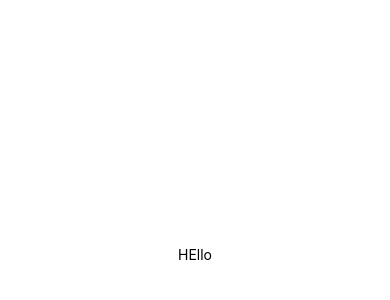
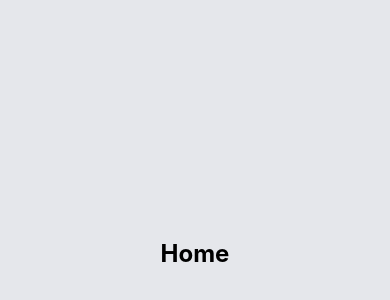
Before and after one commit to elalami-m/job-search-app, a React Native app: screen / in a window 390 px wide. Shown: the part 168-468 px from the top of the page. Built offline with nearby package versions, Linux system fonts and the light colour scheme.

Commit message:
adding tailwind css & Home screen & AndroidSafeAreaView component to fix the SafeAreaView padding top bug

```diff
--- a/App.tsx
+++ b/App.tsx
@@ -1,22 +1,10 @@
-import { StatusBar } from 'expo-status-bar';
-import { StyleSheet, Text, View } from 'react-native';
-import Navigation from './navigations/navigation';
+import { SafeAreaView, Text, View } from "react-native";
+import Navigation from "./navigations/navigation";
+
+// Screens :
+import Home from "./screens/Home";
 
 export default function App() {
-  return (
-    <View style={styles.container}>
-      <Text>HEllo</Text>
-
-      {/* <Navigation /> */}
-    </View>
-  );
+  /* <Navigation /> */
+  return <Home />;
 }
-
-const styles = StyleSheet.create({
-  container: {
-    flex: 1,
-    backgroundColor: '#fff',
-    alignItems: 'center',
-    justifyContent: 'center',
-  },
-});
--- /dev/null
+++ b/app.d.ts
@@ -0,0 +1 @@
+/// <reference types="nativewind/types" />
--- a/babel.config.js
+++ b/babel.config.js
@@ -1,6 +1,7 @@
-module.exports = function(api) {
+module.exports = function (api) {
   api.cache(true);
   return {
-    presets: ['babel-preset-expo'],
+    presets: ["babel-preset-expo"],
+    plugins: ["nativewind/babel"],
   };
 };
--- /dev/null
+++ b/components/AndroidSafeAreaView.tsx
@@ -0,0 +1,27 @@
+import { SafeAreaView, Platform, StatusBar, StyleSheet } from "react-native";
+import React from "react";
+
+type Props = {
+  children: JSX.Element | JSX.Element[];
+  className?: string;
+};
+
+const AndroidSafeAreaView: React.FC<Props> = ({ children, className }) => {
+  return (
+    <SafeAreaView
+      style={styles.AndroidSafeAreaView}
+      className={className ?? ""}
+    >
+      {children}
+    </SafeAreaView>
+  );
+};
+
+export default AndroidSafeAreaView;
+
+const styles = StyleSheet.create({
+  AndroidSafeAreaView: {
+    flex: 1,
+    paddingTop: Platform.OS === "android" ? StatusBar.currentHeight : 0,
+  },
+});
--- a/package.json
+++ b/package.json
@@ -13,6 +13,7 @@
     "@react-navigation/native-stack": "^6.9.1",
     "expo": "~47.0.3",
     "expo-status-bar": "~1.4.2",
+    "nativewind": "^2.0.11",
     "react": "18.1.0",
     "react-dom": "18.1.0",
     "react-native": "0.70.5",
@@ -22,6 +23,7 @@
     "@babel/core": "^7.12.9",
     "@types/react": "~18.0.14",
     "@types/react-native": "~0.70.6",
+    "tailwindcss": "^3.2.4",
     "typescript": "^4.6.3"
   },
   "private": true
--- /dev/null
+++ b/screens/Home.tsx
@@ -0,0 +1,17 @@
+import AndroidSafeAreaView from "../components/AndroidSafeAreaView";
+import { View, Text } from "react-native";
+import React from "react";
+
+type Props = {};
+
+const Home: React.FC<Props> = (props) => {
+  return (
+    <AndroidSafeAreaView>
+      <View className="flex-1 justify-center items-center bg-gray-200 p-4">
+        <Text className="font-bold text-2xl">Home</Text>
+      </View>
+    </AndroidSafeAreaView>
+  );
+};
+
+export default Home;
--- /dev/null
+++ b/tailwind.config.js
@@ -0,0 +1,12 @@
+/** @type {import('tailwindcss').Config} */
+module.exports = {
+  content: [
+    "./App.{js,jsx,ts,tsx}",
+    "./screens/**/*.{js,jsx,ts,tsx}",
+    "./components/**/*.{js,jsx,ts,tsx}",
+  ],
+  theme: {
+    extend: {},
+  },
+  plugins: [],
+};
```
Also changed, not shown: 2 other files (tests, documents, lock files or other folders).
